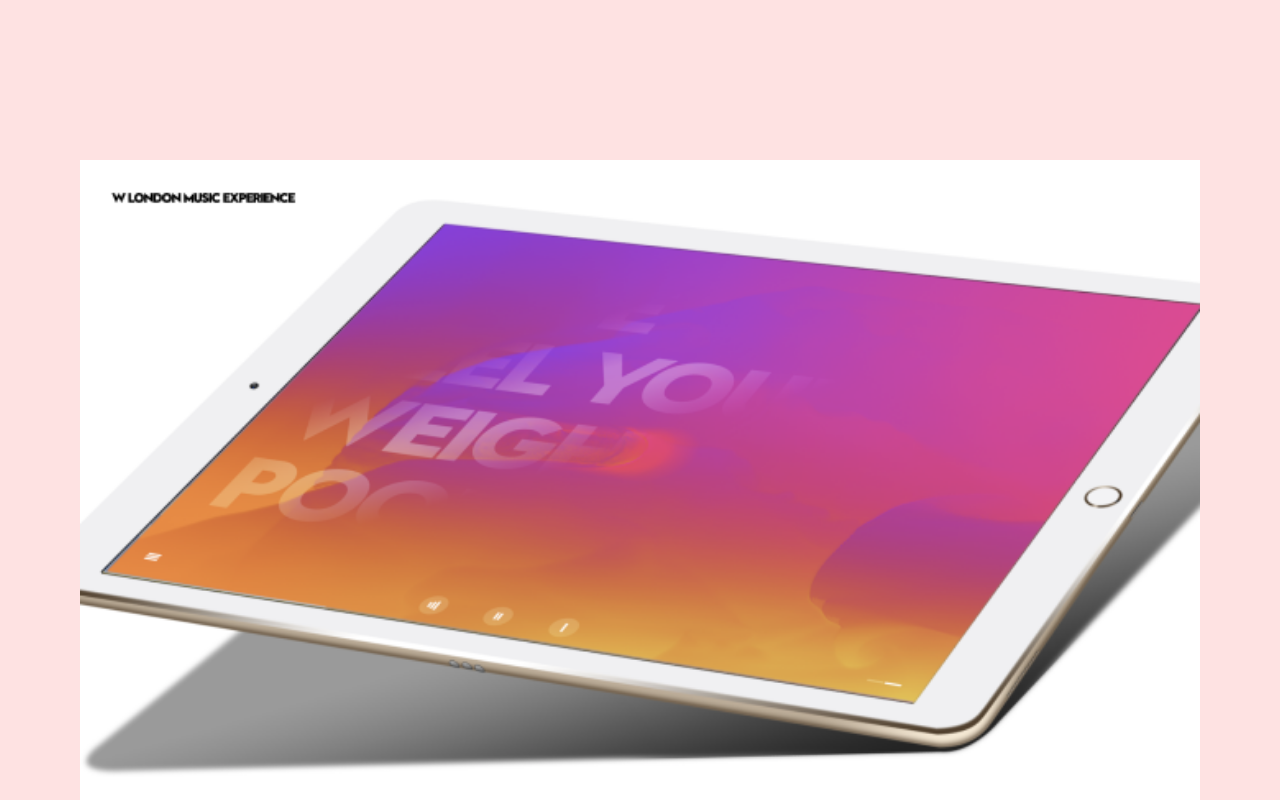
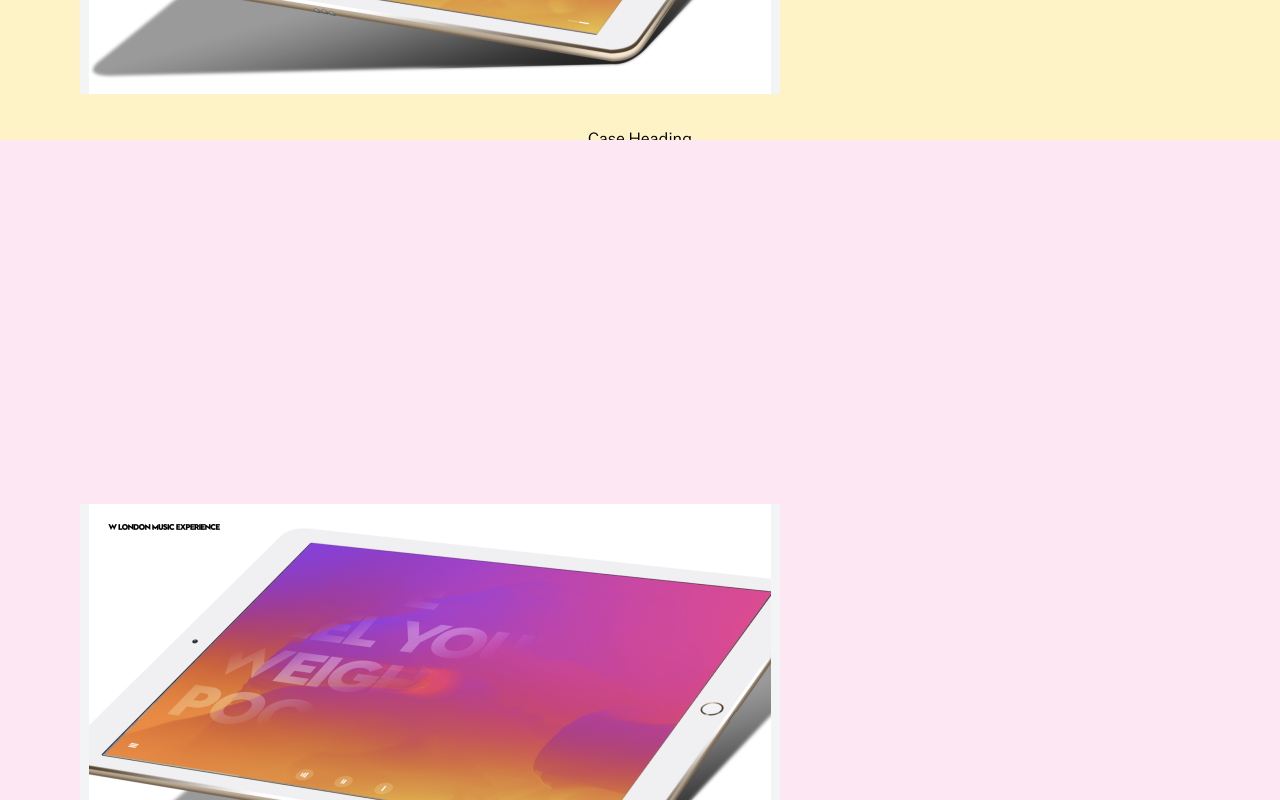
Before and after one commit to annaawgren/newportfolio, a Next.js app in the folder new_portfolio/: page / in a window 1280 px wide. Shown: the part 1460-2260 px from the top of the page. Built offline with nearby package versions, Linux system fonts and the light colour scheme; what tailwindcss-fluid would draw is missing.

Commit message:
img component

```diff
--- a/new_portfolio/components/Header.js
+++ b/new_portfolio/components/Header.js
@@ -5,9 +5,7 @@ export default function Header() {
     <header className="w-full flex flex-row items-center justify-center px-5 md:px-10 lg:px-20 z-20 fixed top-0 h-20">
       <Link href="/">
         <a className="flex flex-row items-center justify-between w-full">
-          <p className="ivar-heading text-md block leading-10">
-            Anna Wikberg Agren
-          </p>
+          <p className="ivar-heading text-md block leading-10">A W Å</p>
 
           <p className="ivar-heading text-md block">Art Director \ Designer</p>
         </a>
--- /dev/null
+++ b/new_portfolio/components/Image.js
@@ -0,0 +1,42 @@
+export default function Image() {
+  return (
+    <React.Fragment>
+      <div className="outer-img-box w-full">
+        <div className="inner-img-box bg-gray-100 w-full h-full ">
+          <div className="h-full flex justify-center items-center ">
+            <img
+              className="h-full object-cover"
+              src="/images/wtest.png"
+              alt=""
+            />
+          </div>
+        </div>
+      </div>
+
+      <style jsx>
+        {`
+        .outer-img-box {
+          position: relative;
+          max-width: 700px;
+        }
+
+        .outer-img-box:before {
+            display: block;
+            content: "";
+            width: 100%;
+            padding-top: calc((304 / 460) * 100%);
+          }
+        }
+
+        .outer-img-box > .inner-img-box {
+            position: absolute;
+            top: 0;
+            right: 0;
+            bottom: 0;
+            left: 0;
+          }
+        `}
+      </style>
+    </React.Fragment>
+  );
+}
--- a/new_portfolio/pages/index.js
+++ b/new_portfolio/pages/index.js
@@ -2,6 +2,7 @@ import React from "react";
 import Head from "next/head";
 import Layout from "../components/Layout";
 import Navlinks from "../components/Navlinks";
+import Image from "../components/Image";
 
 export default function Home() {
   return (
@@ -21,16 +22,29 @@ export default function Home() {
         </section>
       </hero>
 
-      <main className="sticky top-0 z-10 ">
-        <section className="bg-red-100 w-full flex flex-col  items-center justify-center px-5 py-20 md:px-20 lg:px-20">
-          <div className=" w-full h-auto ">
-            <div className="outer-img-box w-full ">
-              <img
-                className="inner-img-box bg-gray-100 w-full h-full"
-                src="/images/wtest.png"
-                alt=""
-              />
+      <main>
+        <section className="bg-yellow-100 w-full h-screen flex flex-col items-center justify-center px-5 py-20 md:px-20 sticky top-0 z-10 ">
+          <div className=" w-full ">
+            <Image />
+
+            <div>
+              <h2 className="untitled-text mb-6 mt-8 text-md text-center">
+                Case Heading
+              </h2>
+              <p className="untitled-text mb-4 text-md text-justify">
+                Lorem ipsum dolor sit amet, consectetur adipiscing elit. Commodo
+                imperdiet facilisis non, elit ipsum venenatis justo, egestas
+                mattis.Lorem ipsum dolor sit amet, consectetur adipiscing elit.
+                Commodo imperdiet facilisis non, elit ipsum venenatis justo,
+                egestas mattis.
+              </p>
             </div>
+          </div>
+        </section>
+
+        <section className="bg-pink-100 w-full h-screen flex flex-col items-center justify-center px-5 py-20 md:px-20  sticky top-0 z-10 ">
+          <div className=" w-full ">
+            <Image />
 
             <div>
               <h2 className="untitled-text mb-6 mt-8 text-md text-center">
@@ -65,6 +79,7 @@ export default function Home() {
 
         .outer-img-box {
           position: relative;
+          max-width: 800px;
         }
 
         .outer-img-box:before {
```
